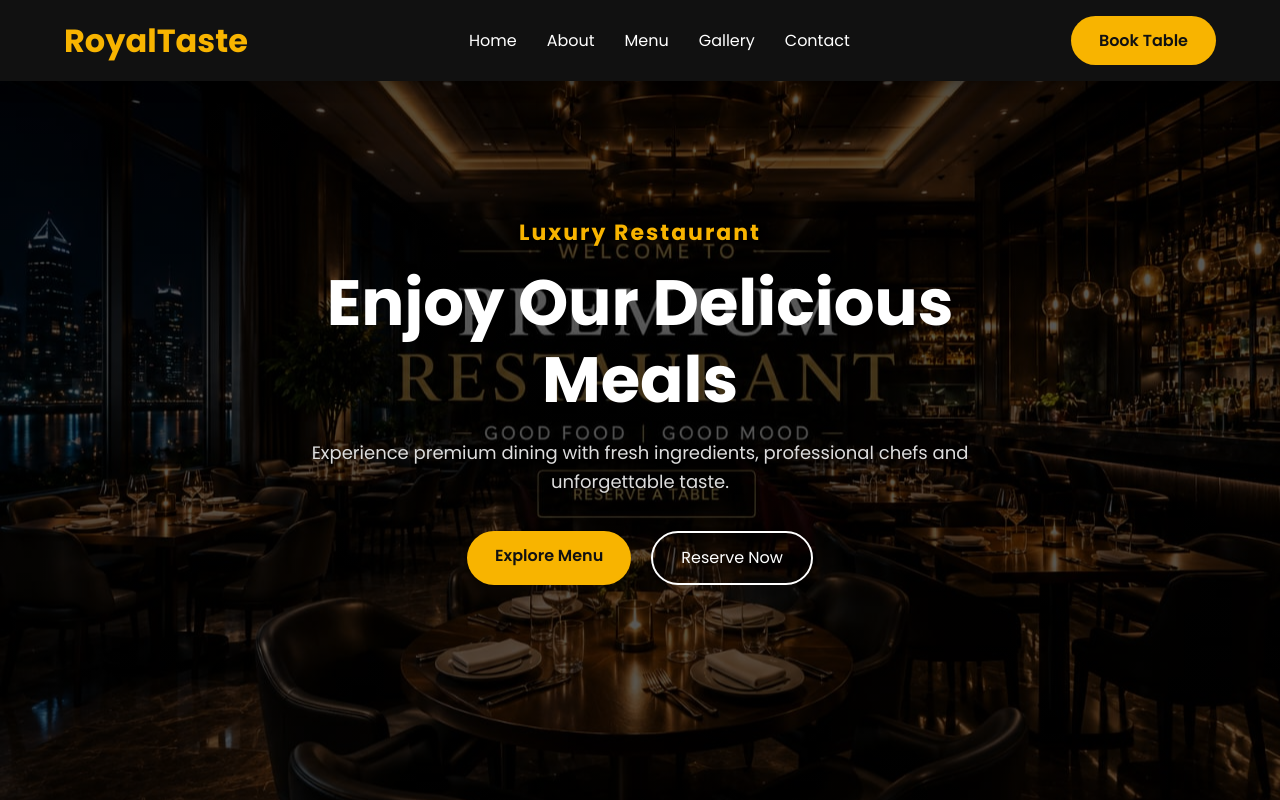
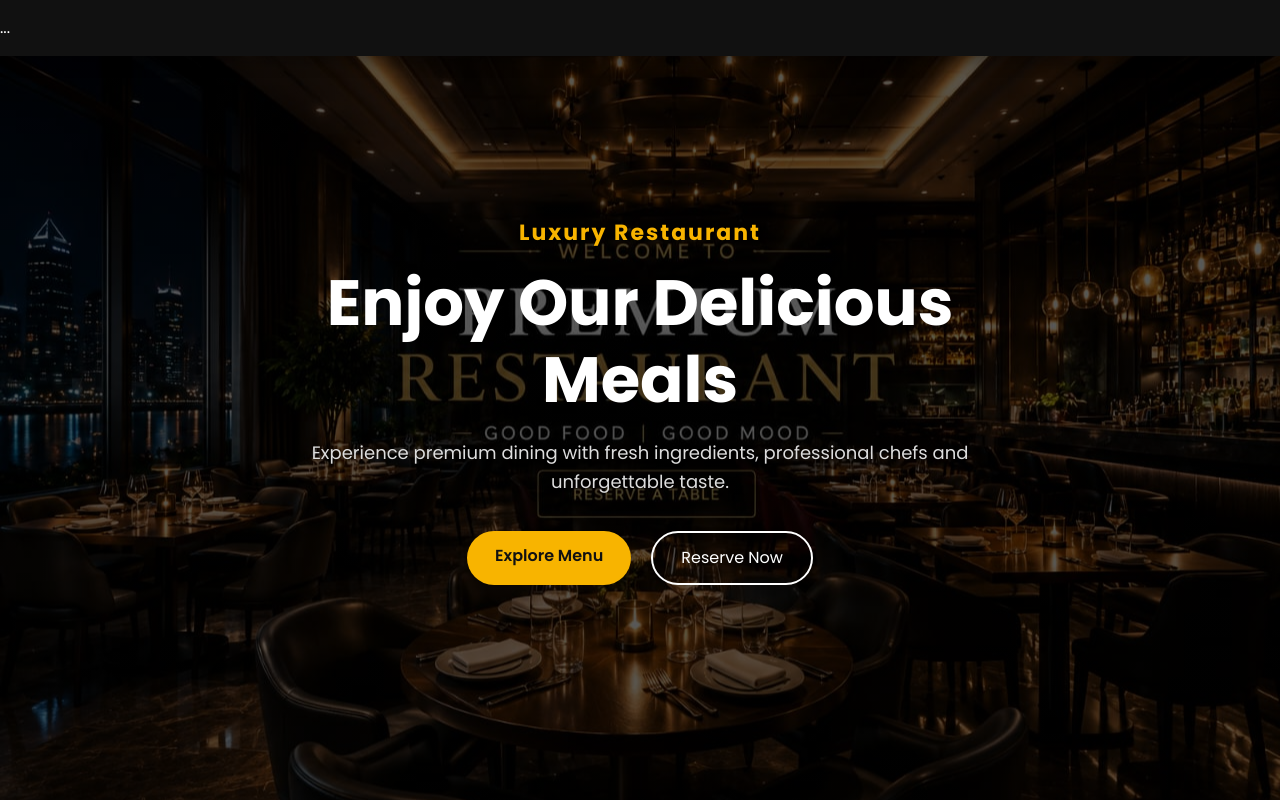
Before and after one commit to malikfarhanalinoul654321-sys/restaurant-landing-page, a plain HTML site: page index.html in a window 1280 px wide. Shown: the top 800 px of the page. Drawn offline with Linux system fonts and the light colour scheme.

Commit message:
Update index.html

```diff
--- a/index.html
+++ b/index.html
@@ -21,42 +21,8 @@
 
 <body>
 
-<!-- ================= HEADER ================= -->
-
 <header>
-
-<div class="container">
-
-<div class="logo">
-
-<h2>RoyalTaste</h2>
-
-</div>
-
-<nav>
-
-<ul>
-
-<li><a href="#">Home</a></li>
-
-<li><a href="#about">About</a></li>
-
-<li><a href="#menu">Menu</a></li>
-
-<li><a href="#gallery">Gallery</a></li>
-
-<li><a href="#contact">Contact</a></li>
-
-</ul>
-
-</nav>
-
-<a href="#" class="btn">
-Book Table
-</a>
-
-</div>
-
+...
 </header>
 
 <!-- ================= HERO ================= -->
```
